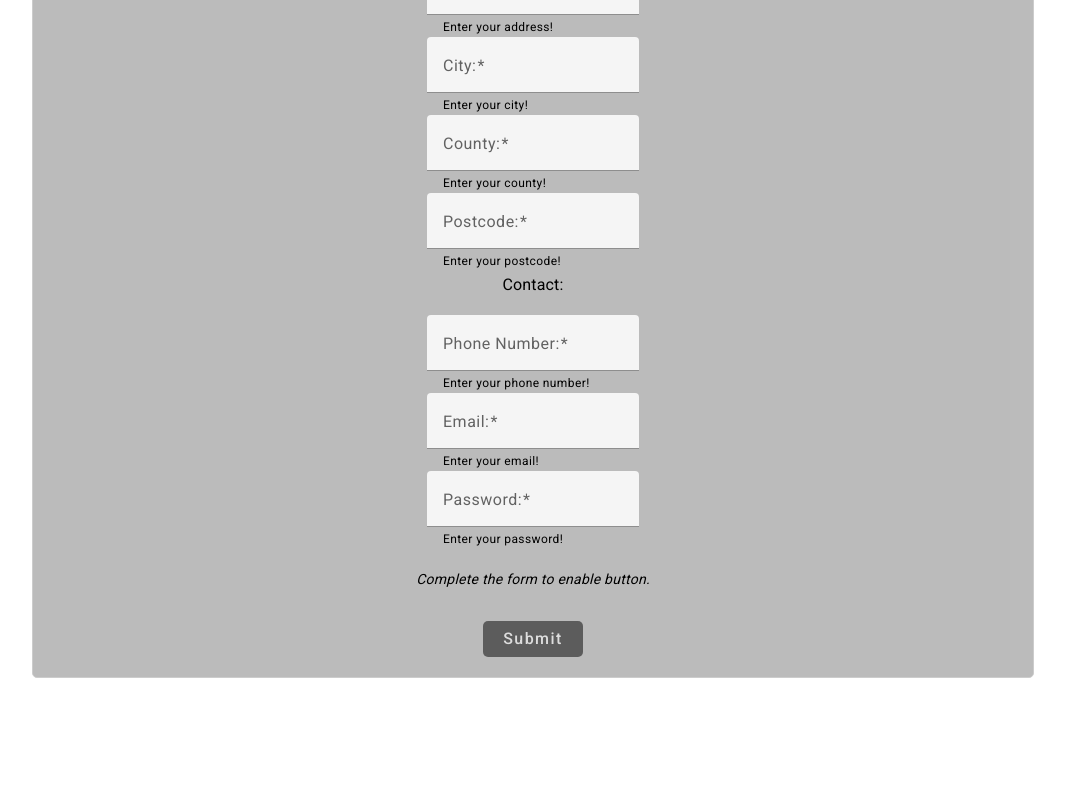
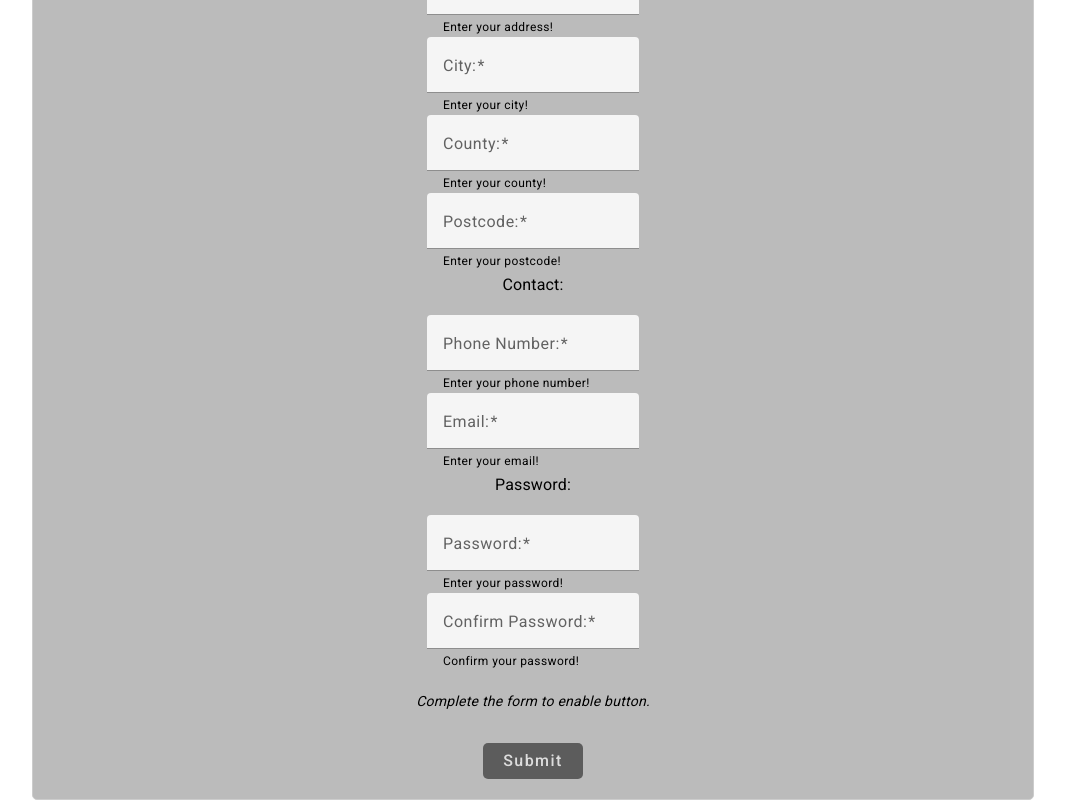
Before and after one commit to SteviePreston/PBS, an Angular app in the folder frontend/: page /register in a window 1280 px wide. Shown: the part 484-1284 px from the top of the page, without its empty margins (107-1172 px from the left). Before the commit the page ends 1162 px from the top, so only its background shows below. Built offline with nearby package versions, Linux system fonts and the light colour scheme.

Commit message:
Added in confirm password functionality

```diff
--- a/frontend/src/app/register/register.component.html
+++ b/frontend/src/app/register/register.component.html
@@ -427,6 +427,7 @@
         </mat-error>
       </mat-form-field>
     </div>
+    <h3>Password:</h3>
     <div>
       <mat-form-field>
         <mat-label>Password:</mat-label>
@@ -461,6 +462,21 @@
         </mat-error>
       </mat-form-field>
     </div>
+    <div>
+      <mat-form-field>
+        <mat-label>Confirm Password:</mat-label>
+        <input
+          matInput
+          placeholder="ex: Apples123"
+          formControlName="confirmPassword"
+          input="text"
+        />
+        <mat-hint>Confirm your password!</mat-hint>
+        <mat-error *ngIf="confirmPassword?.invalid && confirmPassword?.touched">
+          Your passwords don't match!
+        </mat-error>
+      </mat-form-field>
+    </div>
     <br />
     <div>
       <p>Complete the form to enable button.</p>
--- a/frontend/src/app/register/register.component.ts
+++ b/frontend/src/app/register/register.component.ts
@@ -1,5 +1,5 @@
 import { Component, OnInit } from '@angular/core';
-import { FormGroup, FormBuilder, Validators } from '@angular/forms';
+import { FormGroup, FormBuilder, FormControl, Validators, AbstractControl } from '@angular/forms';
 import { HttpClient } from '@angular/common/http';
 import { Router } from '@angular/router';
 
@@ -78,7 +78,28 @@ export class RegisterComponent implements OnInit{
         Validators.minLength(8),
         Validators.maxLength(64),
       ]],
-  })
+      confirmPassword: ['', [
+        Validators.required,
+      ]],
+  }, { validator: RegisterComponent.passwordMatchValidator })
+  }
+
+  static passwordMatchValidator(control: AbstractControl): { [key: string]: boolean } | null {
+    const password = control.get('password');
+    const confirmPassword = control.get('confirmPassword');
+    if (password?.value !== confirmPassword?.value) {
+      if (confirmPassword) {
+        confirmPassword.setErrors({ 'mismatch': true });
+        console.log("passwords dont match");
+      }
+      return { 'mismatch': true };
+    } else {
+      if (confirmPassword) {
+        confirmPassword.setErrors(null);
+        console.log("passwords match");
+      }
+      return null;
+    }
   }
 
   get firstName() {
@@ -121,6 +142,10 @@ export class RegisterComponent implements OnInit{
     return this.registerForm.get('password');
   }
 
+  get confirmPassword() {
+    return this.registerForm.get('confirmPassword');
+  }
+
   registerSubmit() {
     const data = this.registerForm.value;
     this.http.post('http://localhost:3000/v1/api/register', data).subscribe(response => {
```
